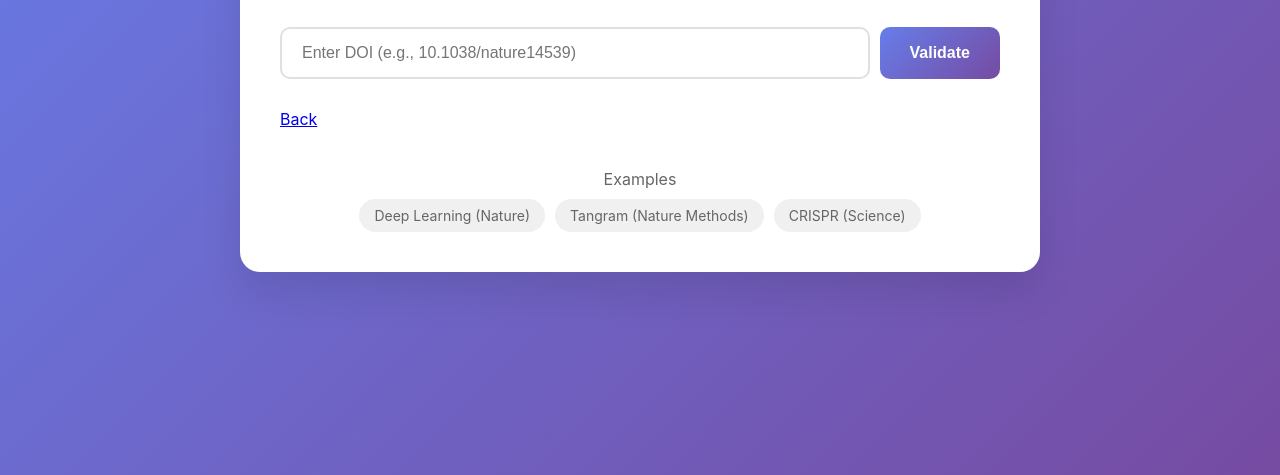
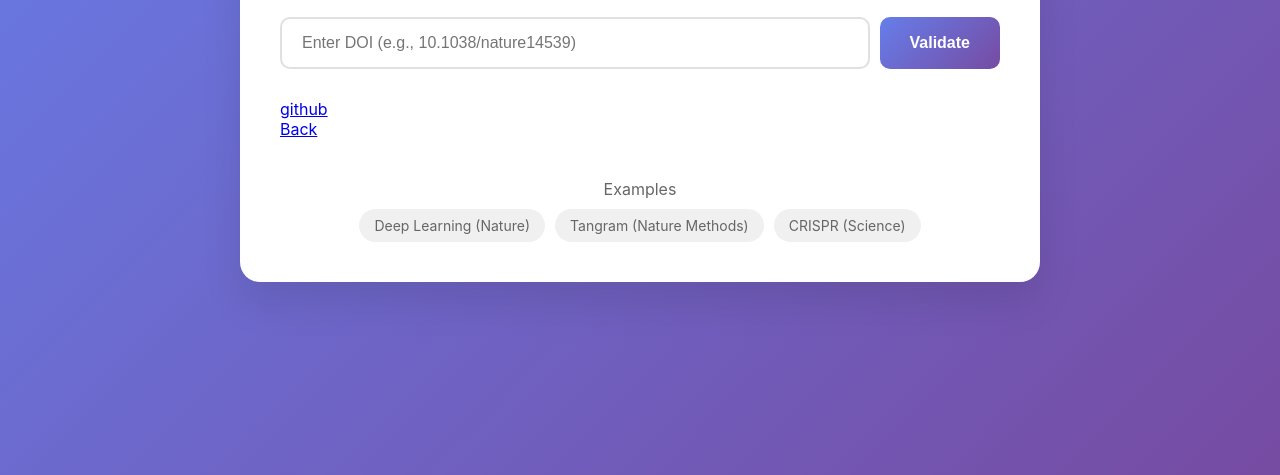
Before and after one commit to lawrencesxp/citation-sourcing, a plain HTML site: page doi.html in a window 1280 px wide. Shown: the part 325-800 px from the top of the page. Drawn offline with Linux system fonts and the light colour scheme.

Commit message:
Update doi.html

```diff
--- a/doi.html
+++ b/doi.html
@@ -233,6 +233,7 @@
         </div>
 
         <div class="result" id="result"></div>
+        <div><a href="https://github.com/lawrencesxp/citation-sourcing" target="_blank">github</a></div>
         <div><a href="index.html">Back</a></div>
 
         <div class="examples">
```
